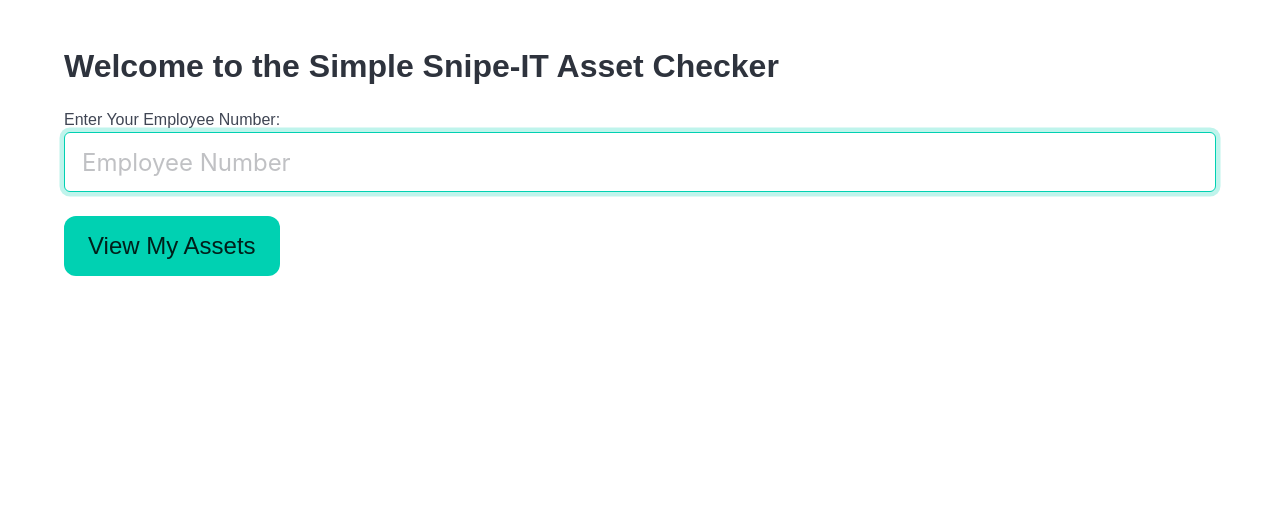
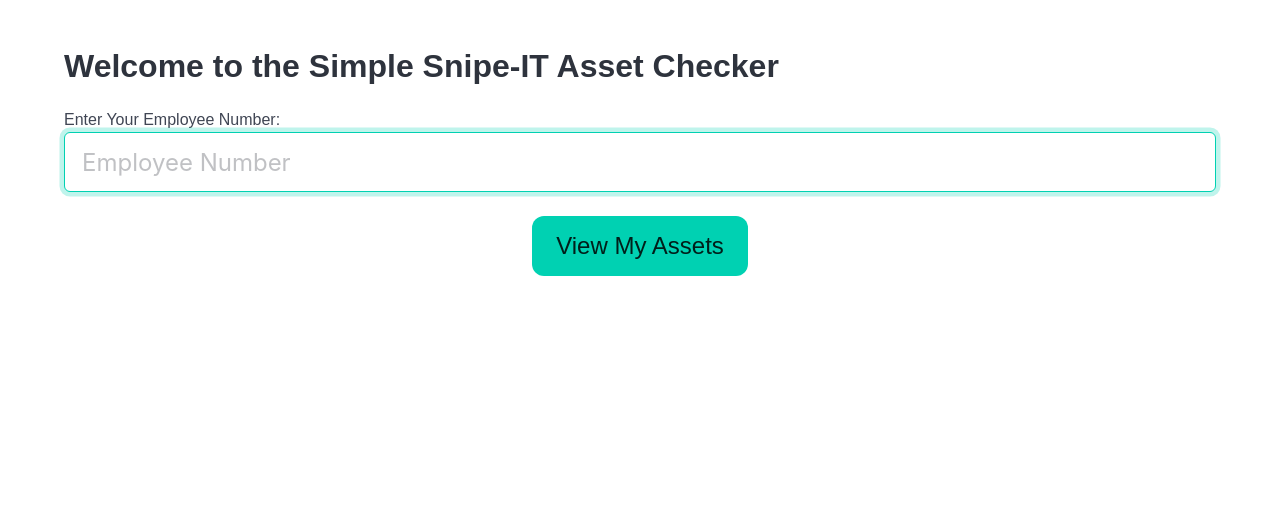
Before and after one commit to brouzuf/Simple-snipeIT, a Django app: page / in a window 1280 px wide. Shown: the part 56-572 px from the top of the page. Run offline with Django 5.2, Linux system fonts and the light colour scheme.

Commit message:
centered button

```diff
--- a/userCheckIO/templates/index.html
+++ b/userCheckIO/templates/index.html
@@ -10,8 +10,10 @@
             {% csrf_token %}
             {{ form.as_div }}
         </div>
-        <div class="block">
-            <button type="submit" class="button is-large is-primary">View My Assets</button>
+        <div class="block level">
+            <div class="level-item has-text-centered">
+                <button type="submit" class="button is-large is-primary">View My Assets</button>
+            </div>
         </div>
     </form>
 {% endblock %}
```
